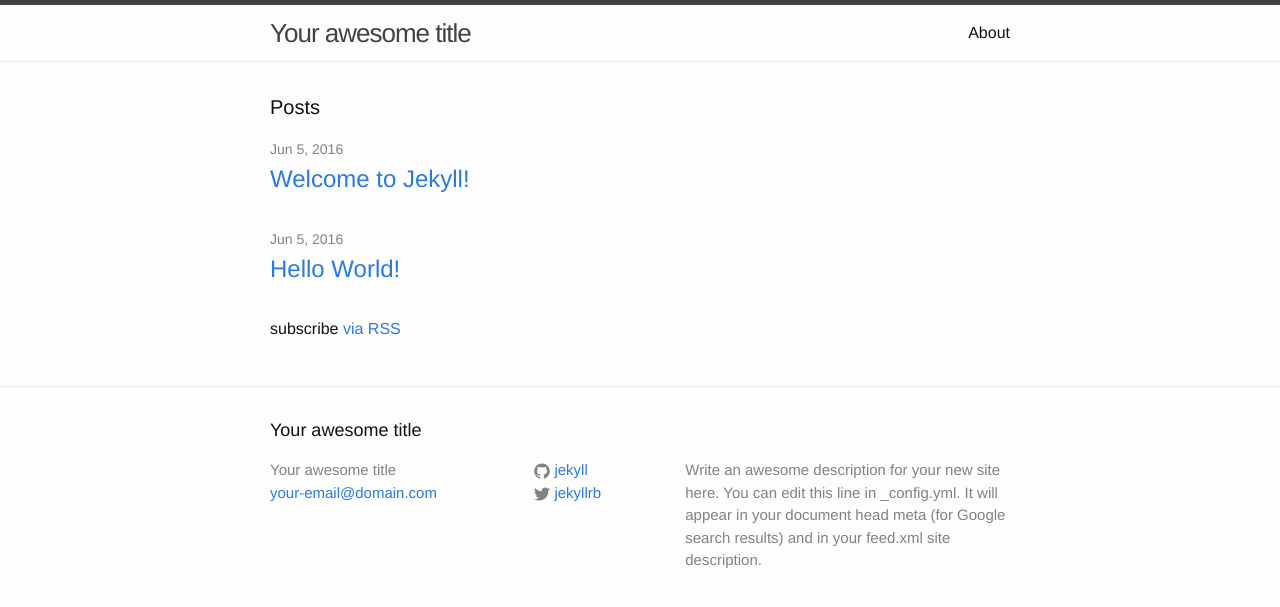
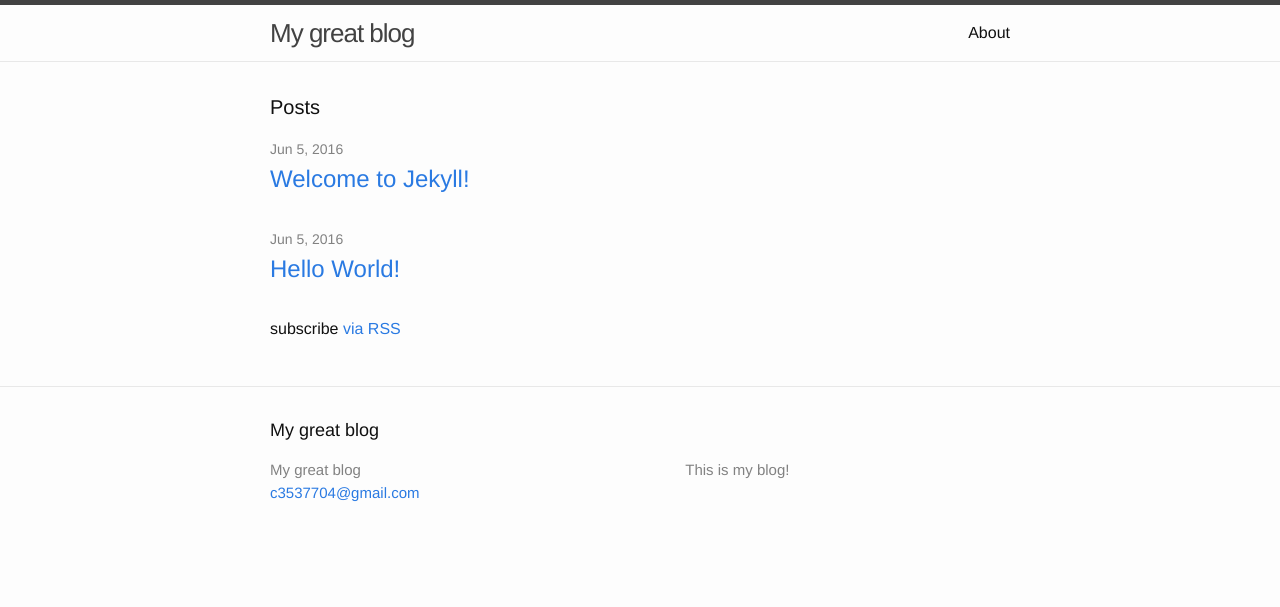
Before and after one commit to c3537704/c3537704.github.io, a Jekyll site: the page built from index.html, in a window 1280 px wide. Shown: the top 607 px of the page. Built offline with Jekyll 4.4.1, drawn with Linux system fonts in a browser that asks for light colours.

Commit message:
fixed configuration

```diff
--- a/_config.yml
+++ b/_config.yml
@@ -6,16 +6,14 @@
 # 'jekyll serve'. If you change this file, please restart the server process.
 
 # Site settings
-title: Your awesome title
-email: your-email@domain.com
+title: My great blog
+email: c3537704@gmail.com
 description: > # this means to ignore newlines until "baseurl:"
-  Write an awesome description for your new site here. You can edit this
-  line in _config.yml. It will appear in your document head meta (for
-  Google search results) and in your feed.xml site description.
+  This is my blog!
 baseurl: "" # the subpath of your site, e.g. /blog
-url: "http://yourdomain.com" # the base hostname & protocol for your site
-twitter_username: jekyllrb
-github_username:  jekyll
+url: "http://c3537704.github.io" # the base hostname & protocol for your site
+#twitter_username: jekyllrb
+#github_username:  jekyll
 
 # Build settings
 markdown: kramdown
```
